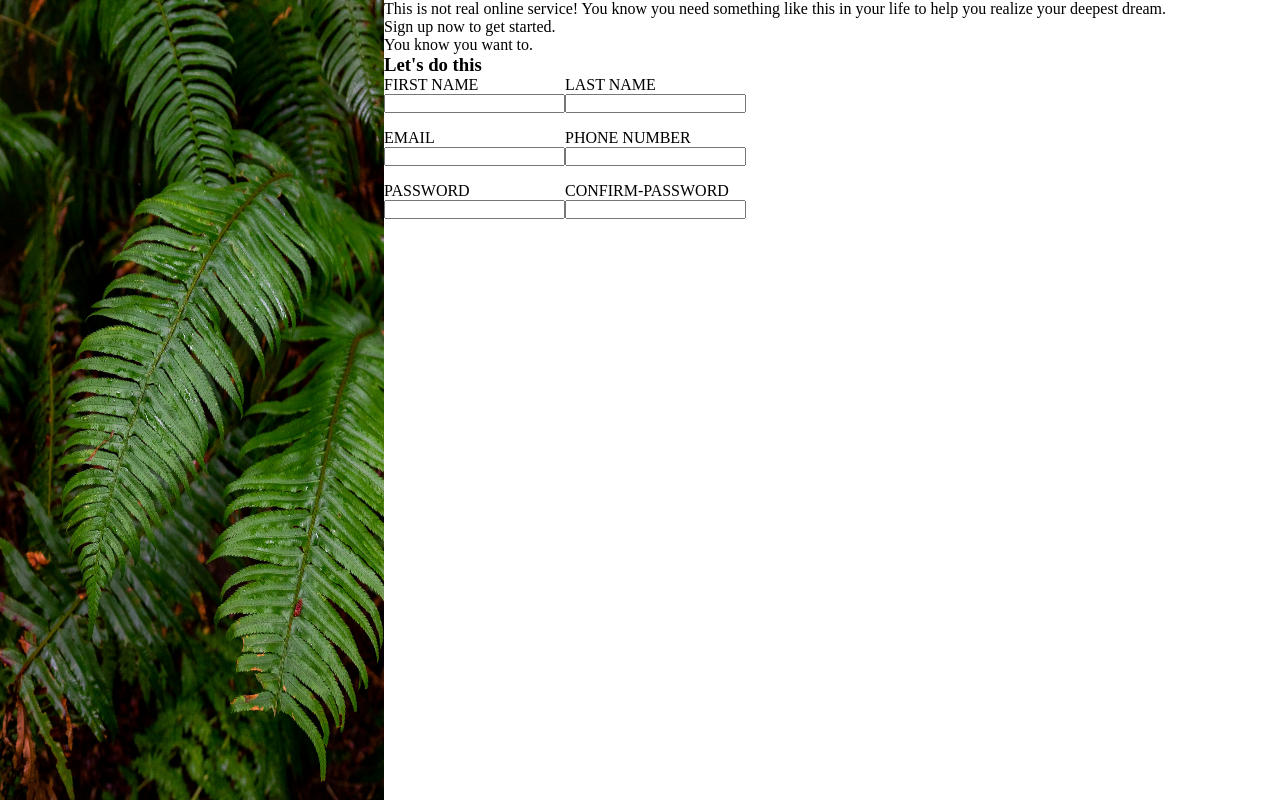
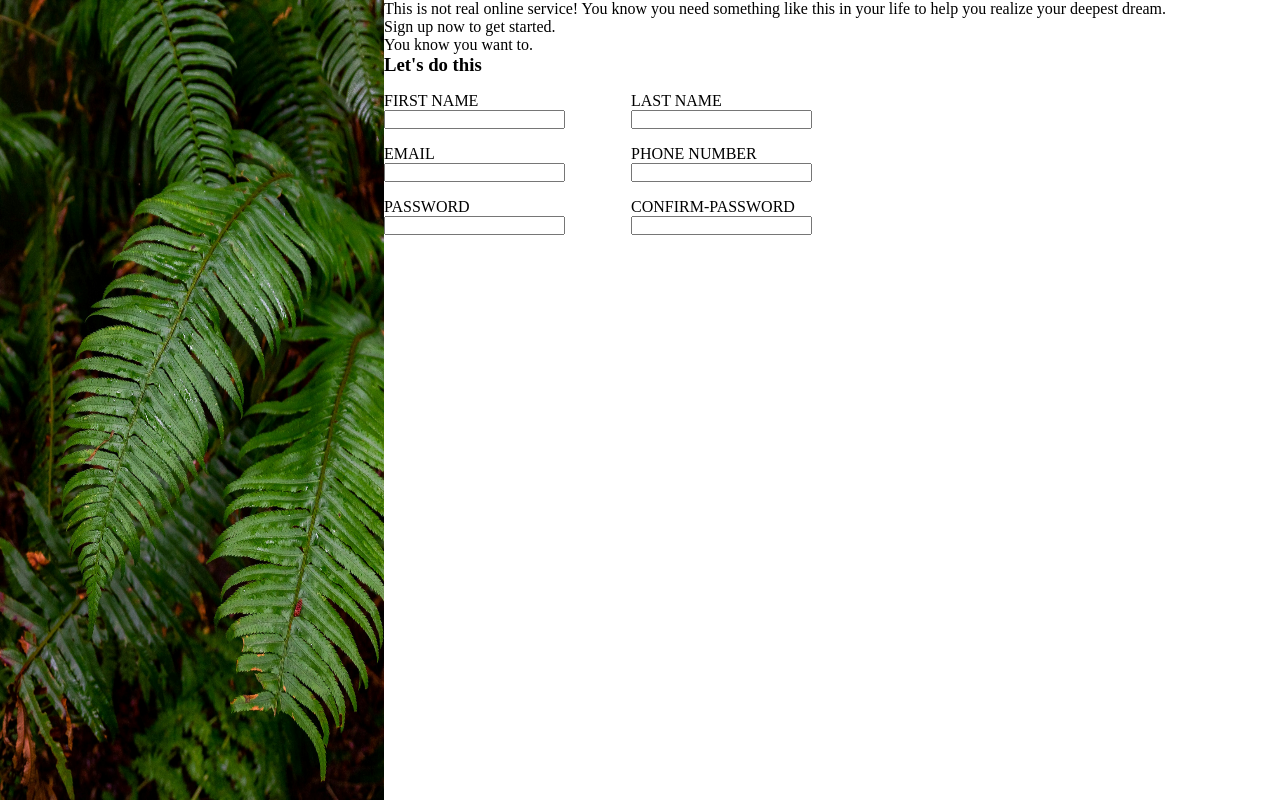
Before and after one commit to nicol4us/odin-sign-up-form, a plain HTML site: page index.html in a window 1280 px wide. Drawn offline with Linux system fonts and the light colour scheme.

Commit message:
Add gap by 16px and margin-right by 50px

```diff
--- a/style.css
+++ b/style.css
@@ -18,12 +18,13 @@ body {
 .form-element {
     display: flex;
     flex-direction: column;
+    margin-right: 50px;
 
 }
 
 .form-row {
     display: flex;
-    margin-bottom: 16px;
-
+    margin-top: 16px;
     flex-wrap: wrap;
+    gap: 16px;
 }
```
